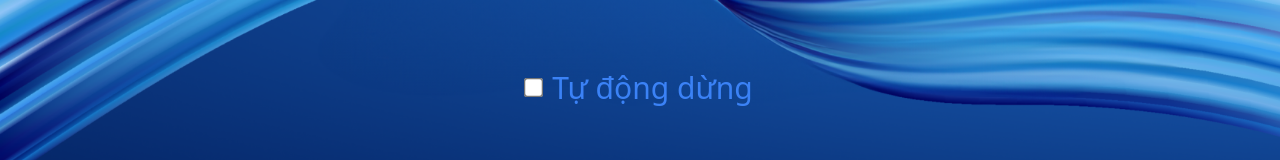
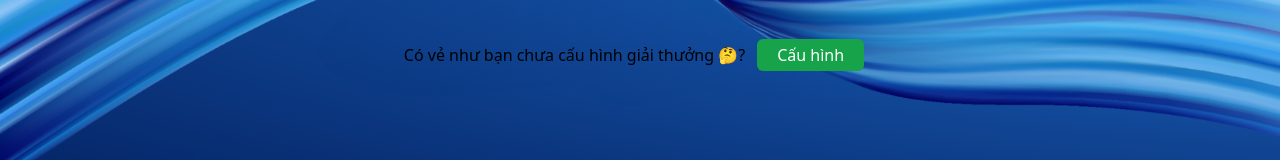
Before and after one commit to nhanluongoe/pick-a-winner, a React (Vite) app: page / in a window 1280 px wide. Shown: the part 494-654 px from the top of the page. Built offline with nearby package versions, Linux system fonts and the light colour scheme.

Commit message:
feat: use hotkey to change stop mode

```diff
--- /dev/null
+++ b/src/hooks/use-auto-stop.ts
@@ -0,0 +1,12 @@
+import { useState } from "react";
+import { useKey } from "react-use";
+
+export const useAutoStop = () => {
+  const [autoStop, setAutoStop] = useState<boolean>(false);
+
+  useKey("=", () => {
+    setAutoStop((prev) => !prev);
+  });
+
+  return autoStop;
+};
--- a/src/hooks/use-mode.tsx
+++ b/src/hooks/use-mode.tsx
@@ -1,15 +1,12 @@
-import { useEffect, useState } from "react";
-import { useKeyPress } from "react-use";
+import { useState } from "react";
+import { useKey } from "react-use";
 
 export default function useMode() {
   const [mode, setMode] = useState<"normal" | "supplement">("normal");
-  const isCtrlPressed = useKeyPress("Shift")[0];
 
-  useEffect(() => {
-    if (isCtrlPressed) {
-      setMode((prev) => (prev === "normal" ? "supplement" : "normal"));
-    }
-  }, [isCtrlPressed]);
+  useKey("-", () => {
+    setMode((prev) => (prev === "normal" ? "supplement" : "normal"));
+  });
 
   return mode;
 }
--- a/src/pages/index.tsx
+++ b/src/pages/index.tsx
@@ -9,6 +9,7 @@
 import useStage from "../hooks/use-stage";
 import { hidePrefix } from "../utils/hide-prefix";
 import Confetti from "../components/confetti";
+import { useAutoStop } from "../hooks/use-auto-stop";
 
 const DURATION = 3 * 1000;
 const INTERVAL = 75;
@@ -40,7 +41,7 @@
   const isConfigured: boolean = !!prizes.length;
 
   const [spinning, setSpinning] = useState<boolean>(false);
-  const [autoStop, setAutoStop] = useState<boolean>(false);
+  const autoStop = useAutoStop();
 
   const [celebrating, setCelebrating] = useState<boolean>(false);
 
@@ -77,10 +78,6 @@
     updateMembers(currentPrize, winnersRef.current);
     removeMembers(winnersRef.current);
     decreaseQuantity(currentPrize.name, batch);
-  };
-
-  const handleAutoStop = () => {
-    setAutoStop((prev) => !prev);
   };
 
   return (
@@ -132,20 +129,6 @@
         )}
       </div>
 
-      <div
-        className="flex items-center gap-x-1 text-3xl text-blue-500 cursor-pointer"
-        onClick={handleAutoStop}
-      >
-        <input
-          type="checkbox"
-          name="auto-stop"
-          checked={autoStop}
-          readOnly
-          className="scale-150 mr-2"
-        />
-        <label htmlFor="auto-stop">Tự động dừng</label>
-      </div>
-
       <div className="flex w-1/3 gap-5 justify-center">
         <button
           onClick={handlePick}
```
